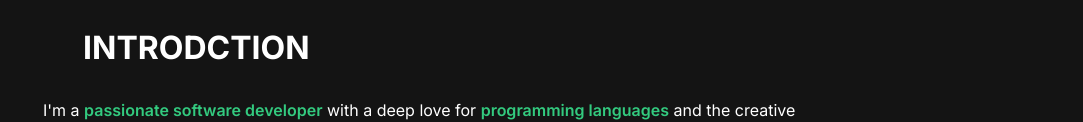
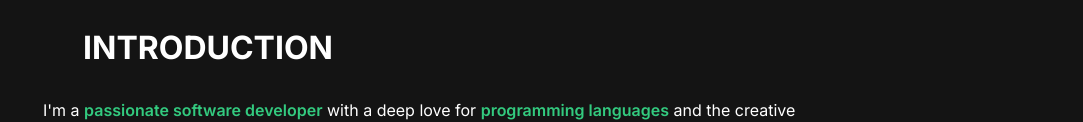
Before and after one commit to hugh5/portfolio, a plain HTML site: page index.html in a window 1280 px wide. Shown: the part 443-565 px from the top of the page, without its empty margins (197-1280 px from the left). Drawn offline with Linux system fonts and the light colour scheme; a web font is replaced by a local one.

Commit message:
Update index.html

```diff
--- a/index.html
+++ b/index.html
@@ -40,7 +40,7 @@
                             <h1>Hugh</h1>
                         </div>
                     </div>
-                    <h2>Introdction</h2>
+                    <h2>Introduction</h2>
                     <p class="left">
                         I'm a <span>passionate software developer</span> with a deep love for <span>programming languages</span> and the creative problem-solving they enable. Whether it's crafting intuitive <span>mobile apps</span> or building visual tools that demystify complex algorithms, I thrive at the intersection of <span>logic and design</span>.
                     </p>
```
